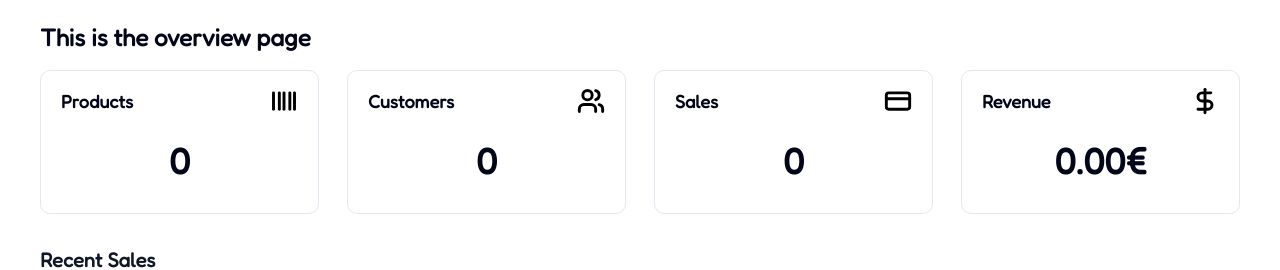
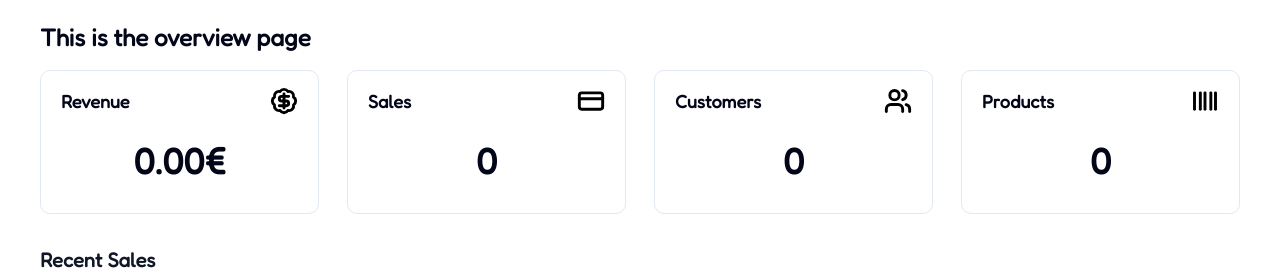
Before and after one commit to cmelonijs/negozio-online, a Next.js app: page /admin/overview in a window 1280 px wide. Shown: the part 179-449 px from the top of the page. Built offline with nearby package versions, Linux system fonts and the light colour scheme; no server answers; the database is empty.

Commit message:
feat: restructuration of page to look more like the og

```diff
--- a/app/admin/overview/page.tsx
+++ b/app/admin/overview/page.tsx
@@ -20,7 +20,7 @@ const OverviewsPage = async () => {
   const { total: totalUsers } = await countUsersWithRole("user");
   const { totalOrders } = await countAllOrders();
   const salesResponse = await getRecentSales();
-    const { totalRevenue } = await getTotalRevenue(); // <-- Aquí
+  const { totalRevenue } = await getTotalRevenue();
 
   let formattedSales: Sale[] = [];
 
@@ -36,10 +36,16 @@ const OverviewsPage = async () => {
     <>
       <h1 className="text-2xl font-semibold mb-4">This is the overview page</h1>
       <div className="grid grid-cols-1 sm:grid-cols-2 md:grid-cols-4 gap-7">
-          <ProductBox total={typeof totalProducts === "number" ? totalProducts : null} />
-          <CustomersBox total={typeof totalUsers === "number" ? totalUsers : null} />
-          <SalesBox totalOrders={typeof totalOrders === "number" ? totalOrders : null} />
         <RevenueBox totalRevenue={totalRevenue ?? 0} />
+        <SalesBox
+          totalOrders={typeof totalOrders === "number" ? totalOrders : null}
+        />
+        <CustomersBox
+          total={typeof totalUsers === "number" ? totalUsers : null}
+        />
+        <ProductBox
+          total={typeof totalProducts === "number" ? totalProducts : null}
+        />
       </div>
       <RecentSales sales={formattedSales} />
     </>
--- a/app/admin/overview/revenue-box.tsx
+++ b/app/admin/overview/revenue-box.tsx
@@ -1,7 +1,7 @@
 "use client";
 
 import { Card } from "@/components/ui/card";
-import { DollarSign } from "lucide-react";
+import { BadgeDollarSign } from 'lucide-react';
 
 type Props = {
   totalRevenue: number;
@@ -12,7 +12,7 @@ const RevenueBox = ({ totalRevenue }: Props) => {
     <Card className="p-4 flex flex-col justify-between h-36 rounded-lg border transition-all duration-300 hover:border-gray-500 dark:hover:border-white">
       <div className="flex items-start justify-between">
         <h2 className="text-lg font-semibold ml-1">Revenue</h2>
-        <DollarSign className="w-7 h-7 stroke-[2.5] text-black dark:text-white mr-1" />
+        <BadgeDollarSign className="w-7 h-7 stroke-[2.5] text-black dark:text-white mr-1" />
       </div>
       <p className="text-4xl font-bold text-center mt-2 mb-4">
         {totalRevenue.toFixed(2)}€
```
Lines whose indentation alone changed are shown as unchanged.
